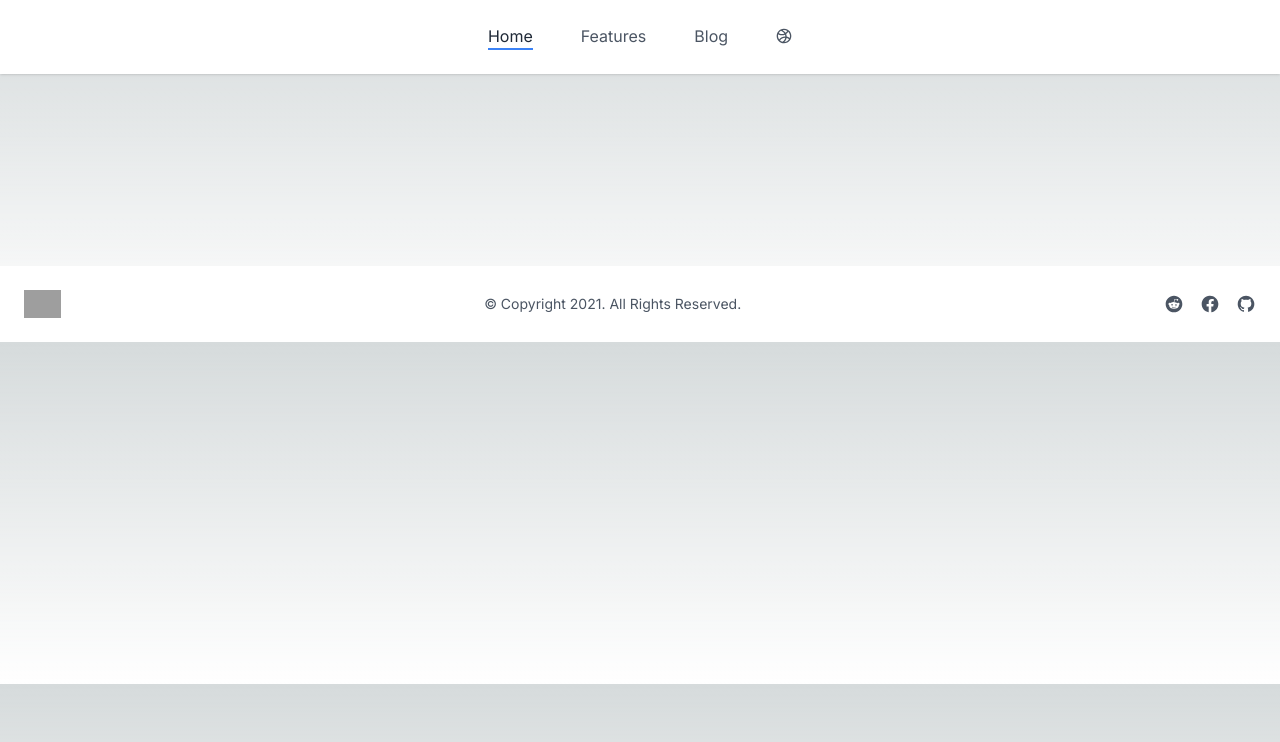
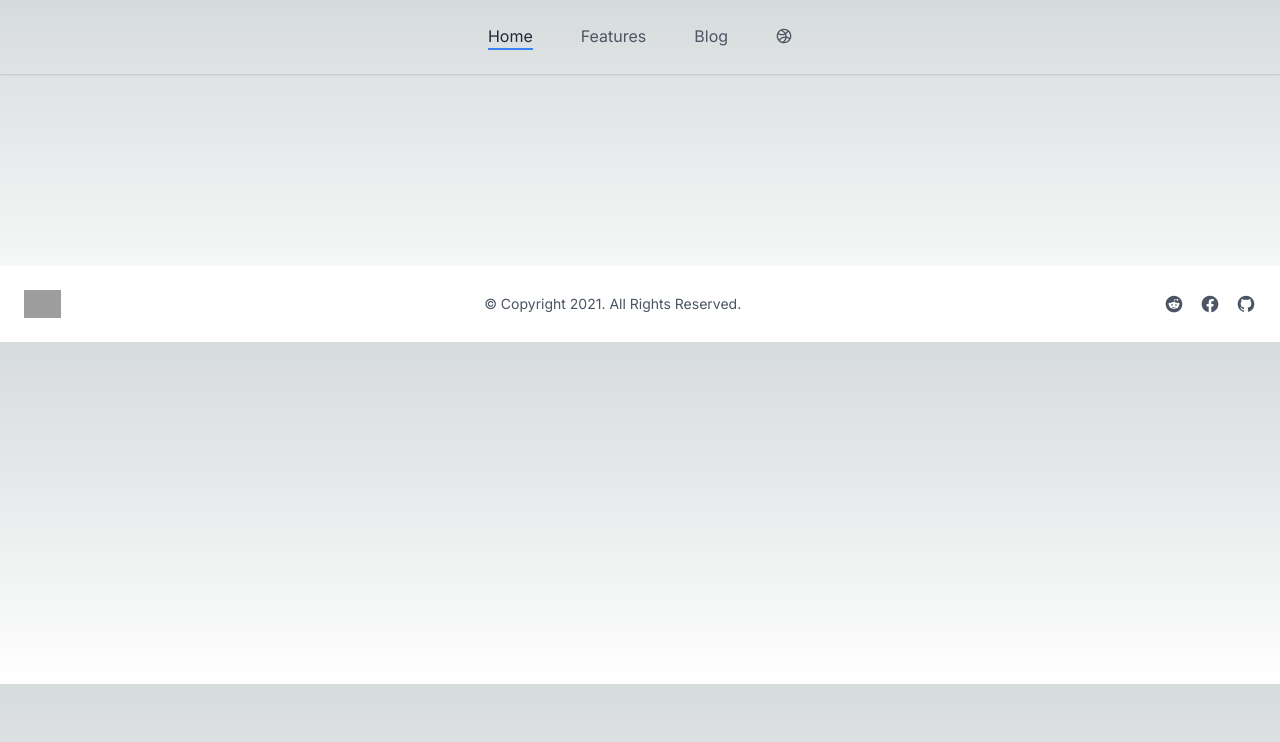
Before and after one commit to wongprom/git-test, a Next.js app: page / in a window 1280 px wide. Shown: the top 742 px of the page. Built offline with nearby package versions, Linux system fonts and the light colour scheme; grey boxes are pictures that could not be loaded.

Commit message:
bg to pink.

```diff
--- a/app/components/Navbar.tsx
+++ b/app/components/Navbar.tsx
@@ -2,7 +2,7 @@ import React from 'react';
 
 const Navbar = () => {
   return (
-    <nav className="bg-white shadow dark:bg-gray-800">
+    <nav className="bg-pink shadow dark:bg-gray-800">
       <div className="container flex items-center justify-center p-6 mx-auto text-gray-600 capitalize dark:text-gray-300">
         <a
           href="#"
```
